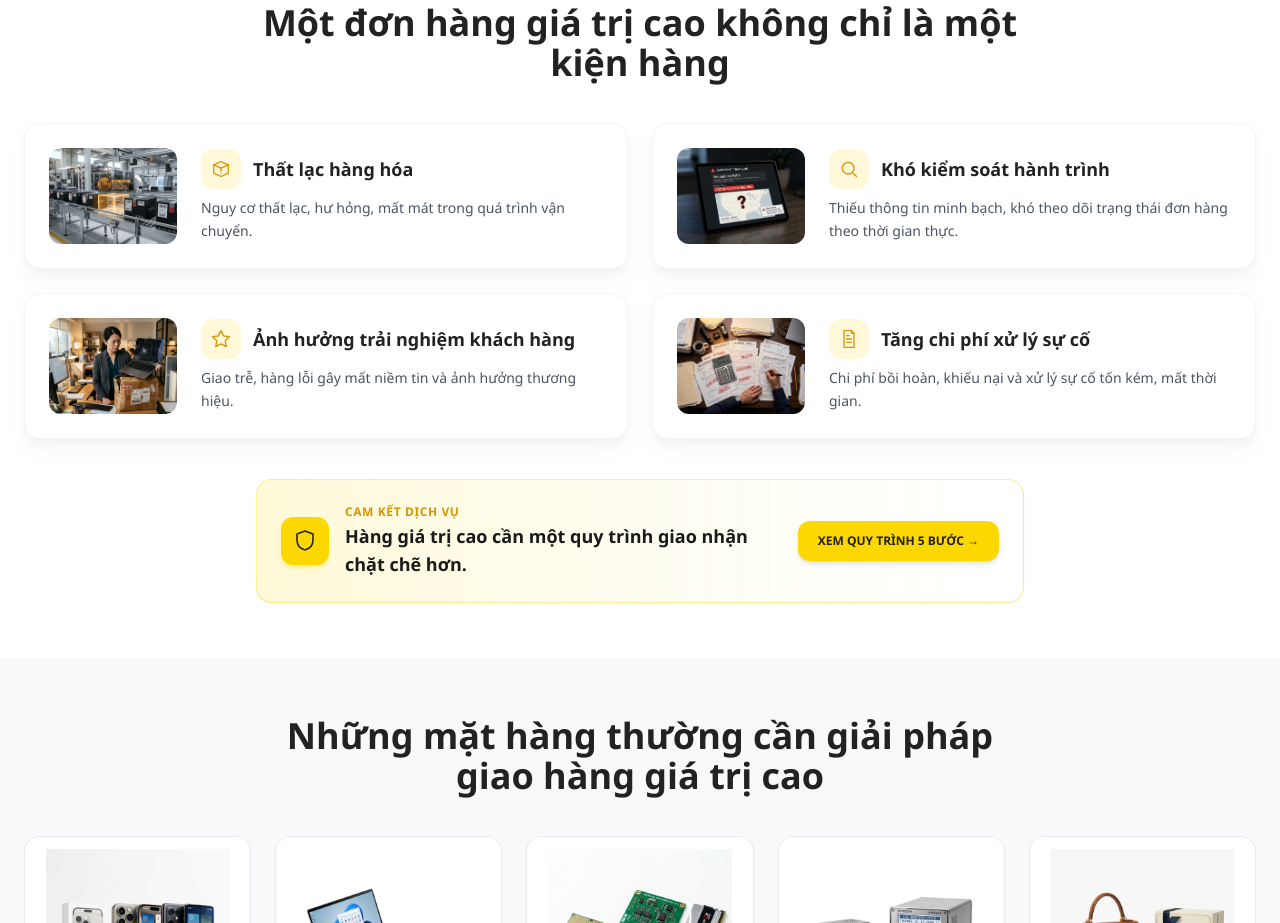
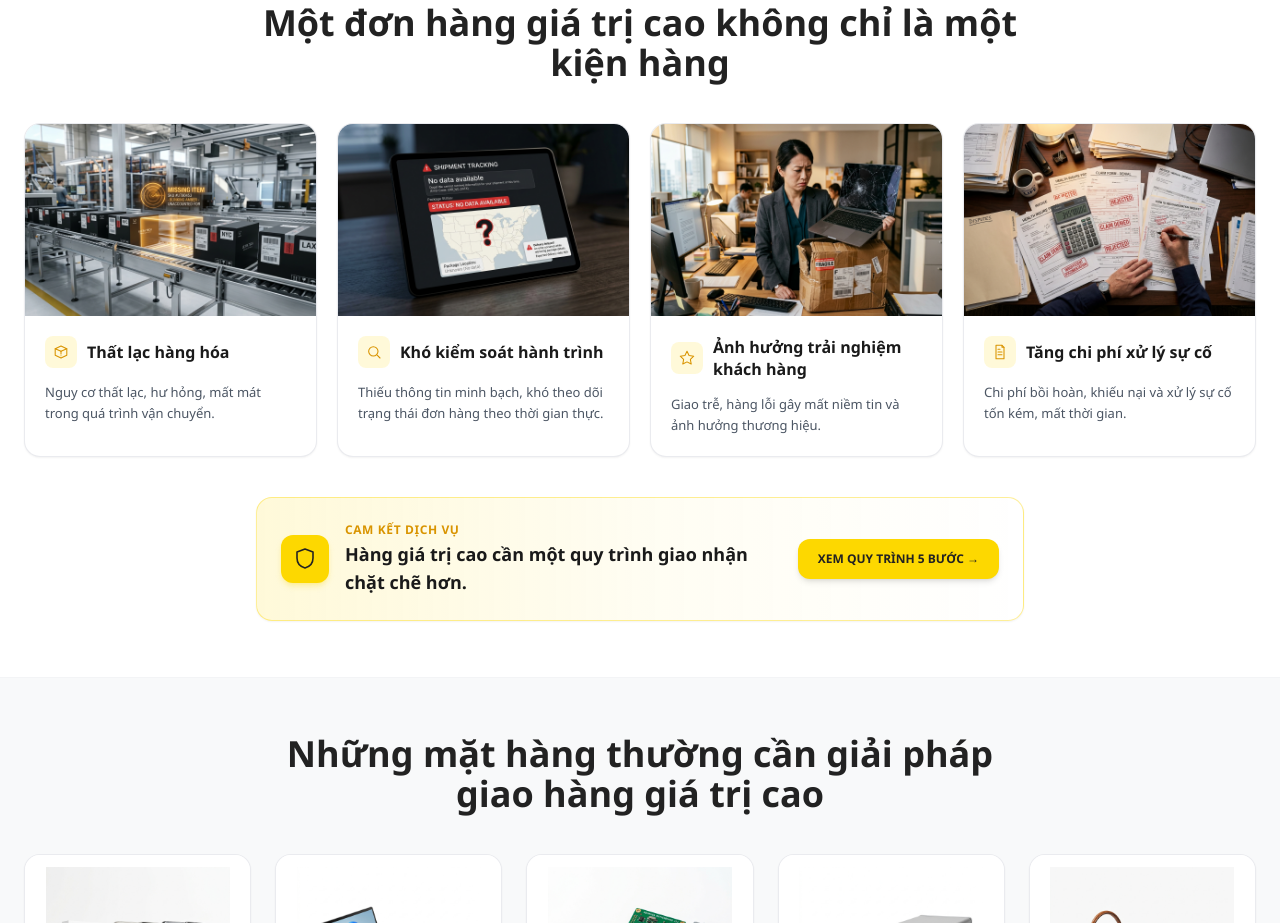
Before and after one commit to virutngocanhcao-a11y/ntl-guihanggiatricao, a Next.js app: page / in a window 1280 px wide. Shown: the part 1360-2283 px from the top of the page. Built offline with nearby package versions, Linux system fonts and the light colour scheme.

Commit message:
Redesign PainPoints to 4-column card grid with large prominent photography, eliminating empty whitespace

```diff
--- a/components/landing/PainPoints.tsx
+++ b/components/landing/PainPoints.tsx
@@ -25,23 +25,32 @@ export default function PainPoints({
           {intro}
         </h2>
 
-        <div className="mt-8 md:mt-10 grid gap-6 sm:grid-cols-2">
+        <div className="mt-8 md:mt-10 grid gap-5 sm:grid-cols-2 lg:grid-cols-4">
           {items.map((item, i) => (
             <div
               key={item.title}
-              className="rounded-2xl border border-gray-100 bg-white p-6 shadow-lg shadow-gray-200/50 hover:shadow-xl transition-shadow relative overflow-hidden flex flex-row items-center gap-6"
+              className="rounded-2xl border border-gray-200/80 bg-white overflow-hidden shadow-sm hover:shadow-xl hover:border-[#fdd800] transition-all group flex flex-col hover:-translate-y-1"
             >
-              <div className="w-32 h-24 rounded-xl overflow-hidden relative shrink-0">
-                <Image src={painImages[i] || painImages[0]} alt={item.title} fill className="object-cover" sizes="128px" />
+              {/* Large Feature Image on Top */}
+              <div className="relative h-48 w-full overflow-hidden bg-gray-100 shrink-0">
+                <Image
+                  src={painImages[i] || painImages[0]}
+                  alt={item.title}
+                  fill
+                  className="object-cover group-hover:scale-105 transition-transform duration-500"
+                  sizes="(max-width: 640px) 100vw, (max-width: 1024px) 50vw, 300px"
+                />
               </div>
-              <div className="text-left flex-1">
-                <div className="flex items-center gap-3 mb-2">
-                   <div className="flex h-10 w-10 items-center justify-center rounded-xl bg-[#fdd800]/15 text-[#d99400] shrink-0">
-                     <Icon name={item.icon} className="h-5 w-5" />
-                   </div>
-                   <h3 className="text-lg font-bold text-[#222222] leading-snug">{item.title}</h3>
+
+              {/* Card Content */}
+              <div className="p-5 flex-1 flex flex-col">
+                <div className="flex items-center gap-2.5 mb-2.5">
+                  <div className="flex h-8 w-8 items-center justify-center rounded-lg bg-[#fdd800]/15 text-[#d99400] shrink-0">
+                    <Icon name={item.icon} className="h-4 w-4" />
+                  </div>
+                  <h3 className="text-[15px] md:text-[16px] font-extrabold text-[#1a1a1a] leading-snug">{item.title}</h3>
                 </div>
-                <p className="mt-2 text-sm text-gray-600 leading-relaxed">{item.desc}</p>
+                <p className="text-[13px] text-gray-600 leading-relaxed mt-1 flex-1">{item.desc}</p>
               </div>
             </div>
           ))}
```
